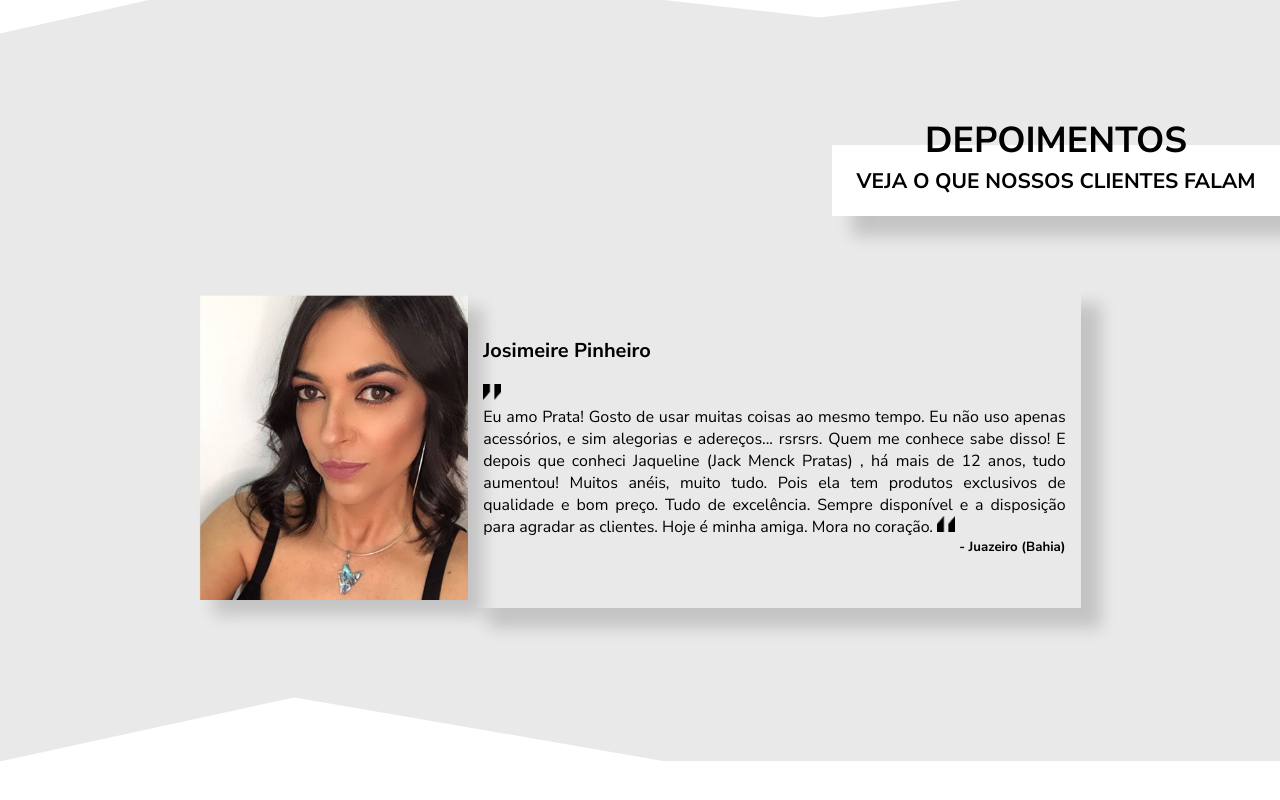
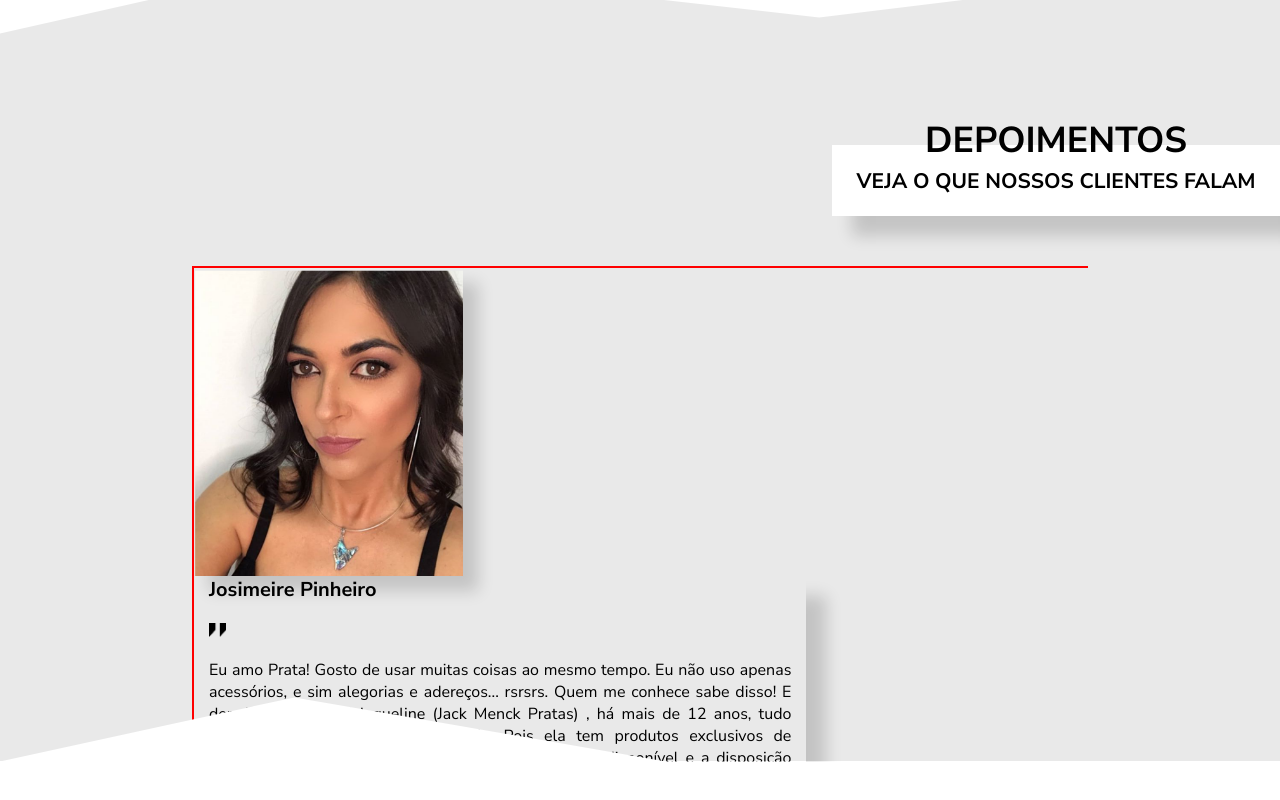
Before and after one commit to citi-onboarding/Pratas-onepage, a React (Create React App) app in the folder client/: page / in a window 1280 px wide. Shown: the part 2040-2840 px from the top of the page. Before the commit the page ends 2801 px from the top, so only its background shows below. Built offline with nearby package versions, Linux system fonts and the light colour scheme; no server answers.

Commit message:
Slider Bug not resolved

```diff
--- a/client/src/components/Testimonials/Testimonials.css
+++ b/client/src/components/Testimonials/Testimonials.css
@@ -65,6 +65,8 @@ body, html, section, div, h1, h2, img, p, h4, h5 {
     flex-direction: row;
     align-items: center;
     justify-content: center;
+
+    border: 2px solid red;
 }
 
 .carrossel-image {
--- a/client/src/components/Testimonials/Testimonials.jsx
+++ b/client/src/components/Testimonials/Testimonials.jsx
@@ -10,16 +10,15 @@ import imgAspasE from './img-aspasE.png';
 
 
 function Testimonials() {
-/*
+
      const settings = {
         dots: true,
         infinite: true,
         speed: 500,
         slidesToShow: 1,
-        slidesToScroll: 1,
-        adaptiveHeight: true
-     };
-*/
+        slidesToScroll: 1
+     }
+
     return(
         <section className="testimonials-session">
             <div className="testimonials-session-title">
@@ -29,6 +28,7 @@ function Testimonials() {
                 </div>
             </div>
             <div className="testimonials-session-carrossel">
+                <Slider {...settings}>
                     <div className="carrossel-item">
                         <img src={imgTestimonials} alt="Testimonials Imagem" className="carrossel-image"/>
                         <div className="carrossel-text">
@@ -42,6 +42,7 @@ function Testimonials() {
                             <h5>- Juazeiro (Bahia)</h5>
                         </div>
                     </div>
+                </Slider>
             </div>
         </section>
     );
```
Lines whose indentation alone changed are shown as unchanged.
